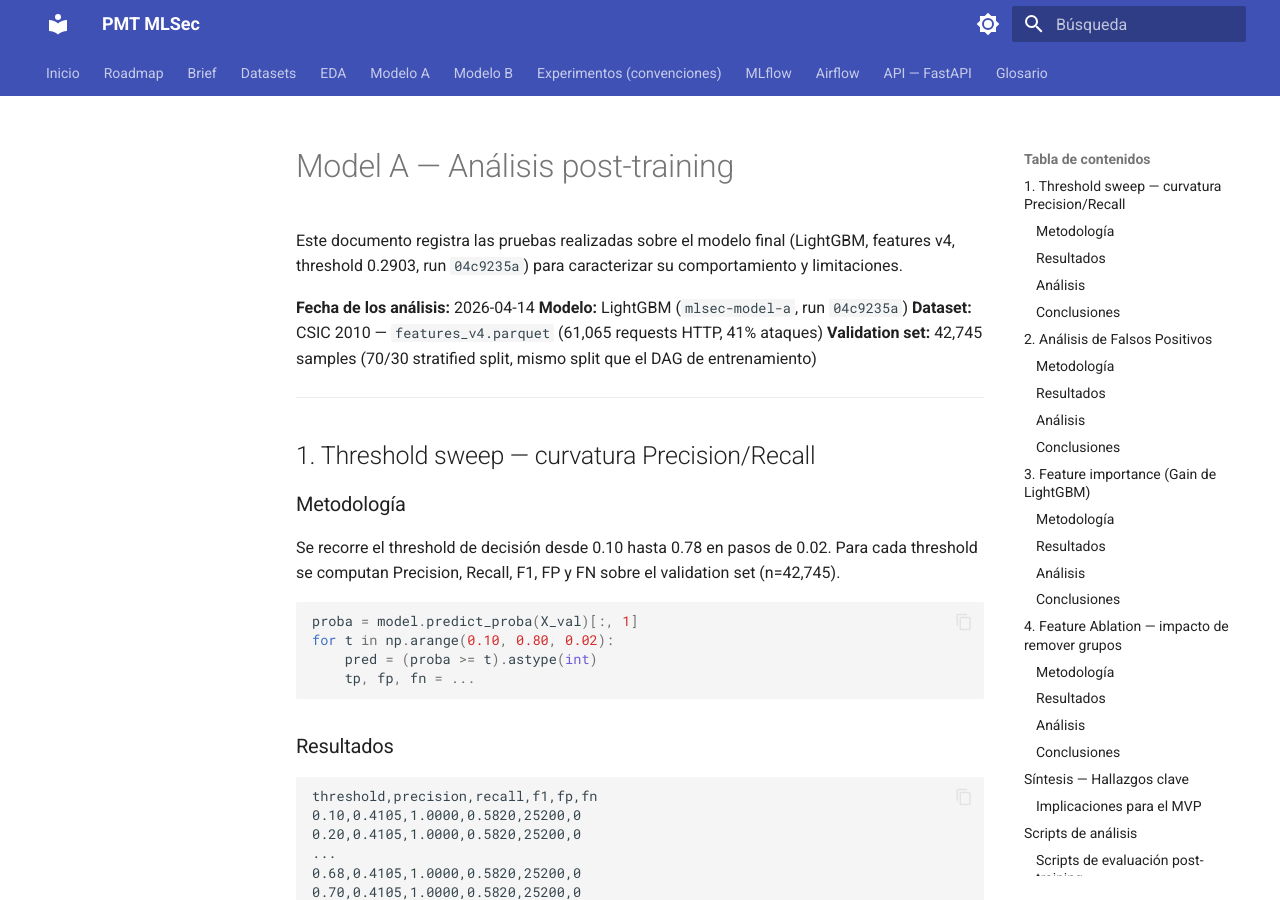
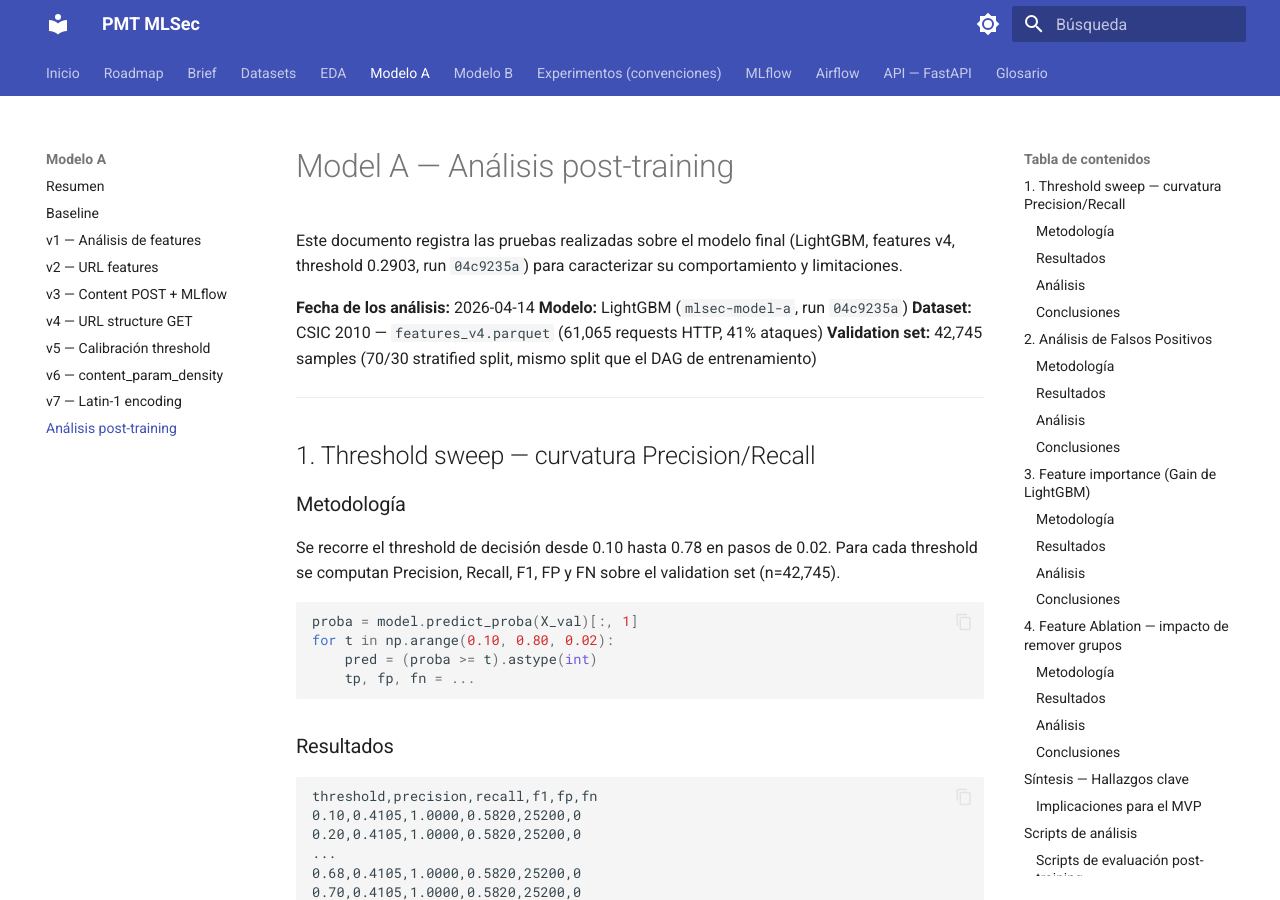
Before and after one commit to permotion/pmt_mlsec, an MkDocs documentation site: the page built from docs/model_a_analysis.md, in a window 1280 px wide and 900 px high. Built offline with MkDocs 1.6.1 and Material for MkDocs 9.7.7, drawn with Linux system fonts in a browser that asks for light colours.

Commit message:
Add model_a_analysis to MkDocs navigation
Co-Authored-By: Claude Opus 4.6 <noreply@anthropic.com>

```diff
--- a/mkdocs.yml
+++ b/mkdocs.yml
@@ -48,6 +48,7 @@ nav:
     - v5 — Calibración threshold: model_a/v5.md
     - v6 — content_param_density: model_a/v6.md
     - v7 — Latin-1 encoding: model_a/v7.md
+    - Análisis post-training: model_a_analysis.md
   - Modelo B:
     - Estado actual: model_b/index.md
   - Experimentos (convenciones): experiments.md
```
